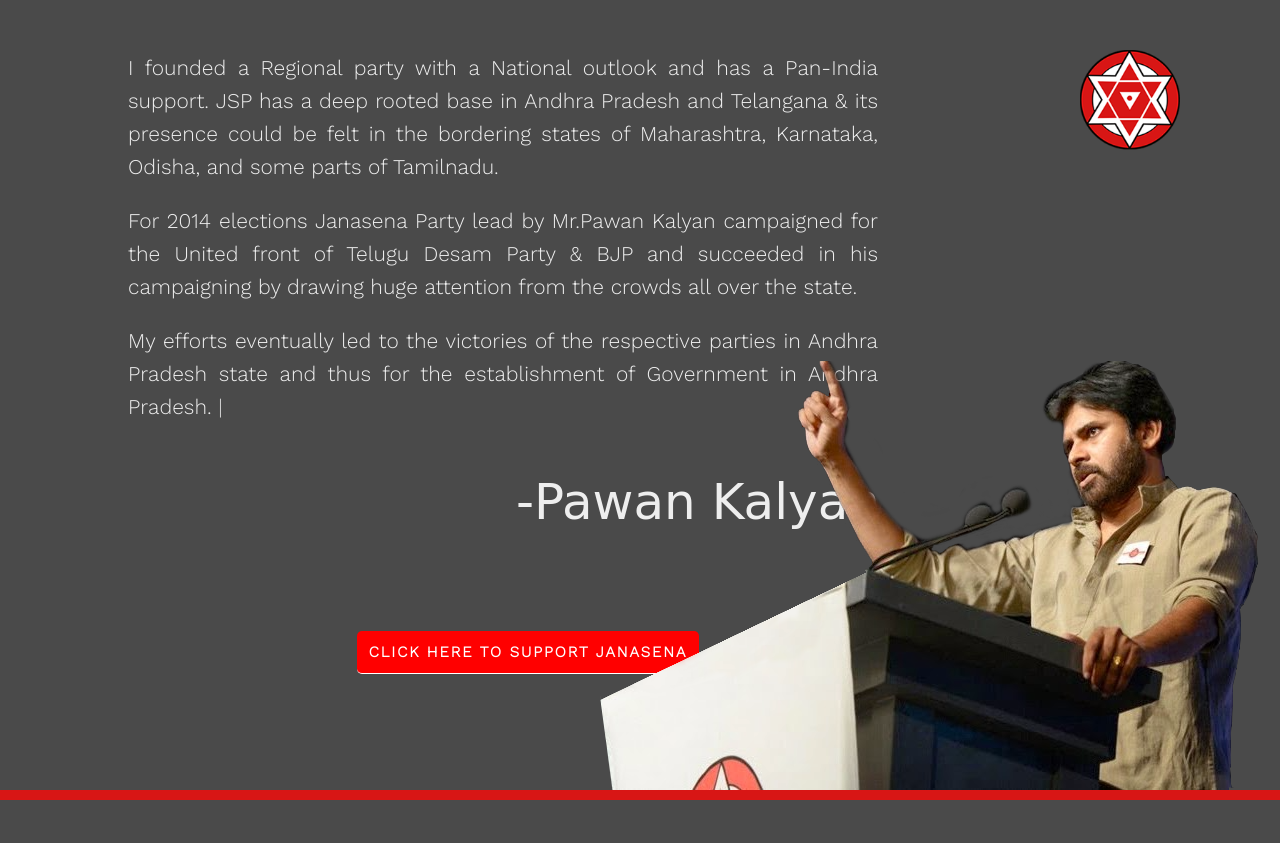
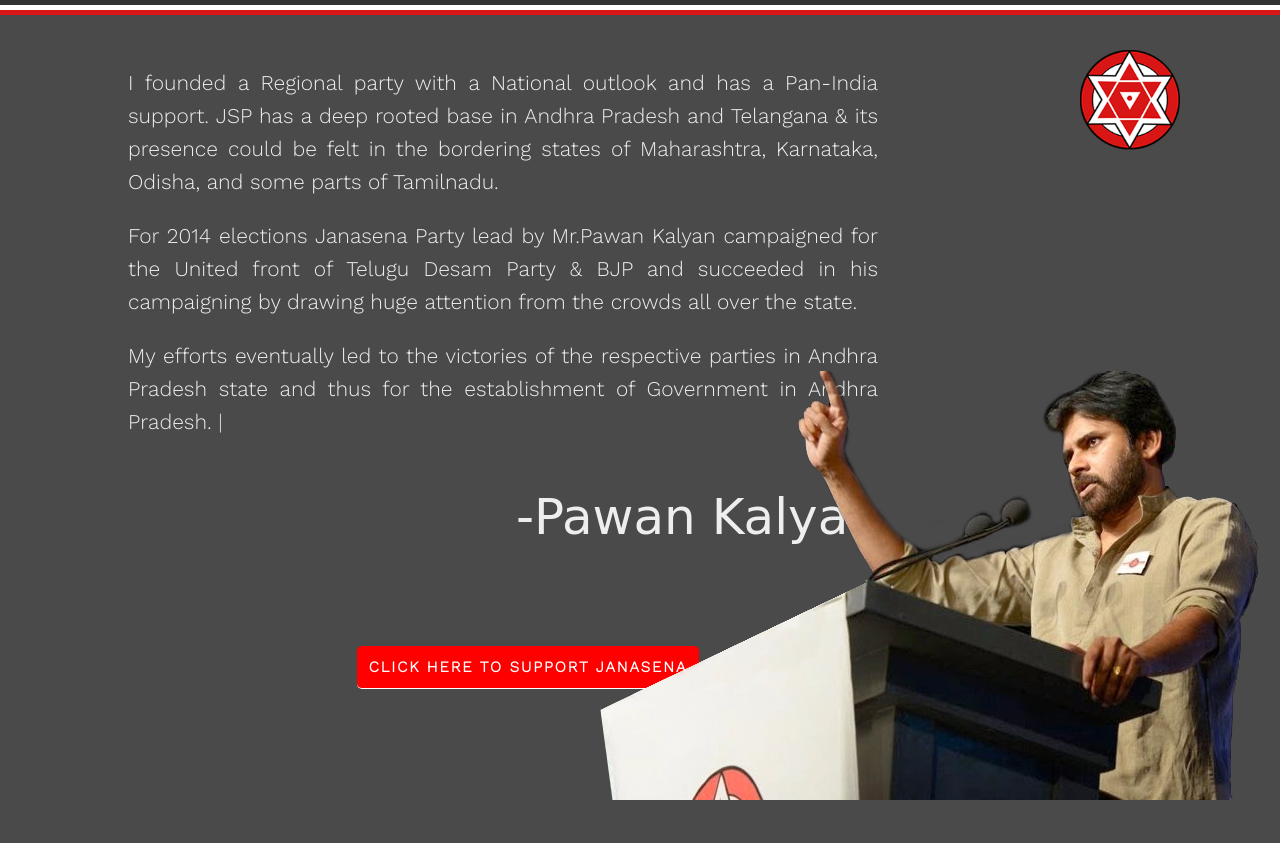
Before and after one commit to vydyas/vydyas.github.io, a PHP site: page /supportjanasena/index.html in a window 1280 px wide. Before the commit the page ends 800 px from the top, so only its background shows below. Run offline with PHP 8.4, Linux system fonts and the light colour scheme; some web fonts are replaced.

Commit message:
Added top border and removed footer

```diff
--- a/supportjanasena/css/style.css
+++ b/supportjanasena/css/style.css
@@ -3,6 +3,15 @@
   background: #4a4a4a;
   font-family: 'Work Sans', sans-serif;
   overflow: hidden;
+}
+header {
+  border-top: solid 5px #d81615;
+}
+.whiteBorder {
+  border-top: solid 5px white;
+}
+.blackBorder {
+  border-top: solid 5px #333;
 }
 #loader {
 	position: fixed;
@@ -27,7 +36,7 @@
   height: 472px;
   width: 680px;
   position: absolute;
-  bottom: -33px;
+  bottom: -43px;
   right: 0;
 }
 header .logo {
--- a/supportjanasena/index.html
+++ b/supportjanasena/index.html
@@ -4,6 +4,7 @@
   <title>Support Janasena Party | Youth in politics concept by siddhu vydyabhushana</title>
   <meta name="description" content="JanaSena Party is an Indian political party in the states of Andhra Pradesh and Telangana, founded by actor turned politician Pawan Kalyan on 14 March 2014. Jana Sena means People’s Army in Telugu">
   <meta name="keywords" content="janasena party, support janasena, youth in politics,political ideas, new political strategies">
+  <meta name="viewport" content="width=device-width, initial-scale=1.0">
   <link rel="icon" type="image/png" href="img/favicon.png">
   <link href="css/style.css" rel="stylesheet"/>
   <link href="css/signature.css" rel="stylesheet"/>
@@ -12,6 +13,9 @@
 </head>
 <body onload="loading()">
   <div id="loader"></div>
+  <div class="blackBorder"></div>
+  <div class="whiteBorder"></div>
+
   <!-- Header for site-->
   <header>
     <div class="logo"></div>
@@ -44,7 +48,7 @@
     <div class="background"></div>
   </div>
   <!-- Footer for site-->
-  <footer></footer>
+  <!-- <footer></footer> -->
   <script src="js/script.js" type="text/javascript"></script
 </body>
 </html>
```
